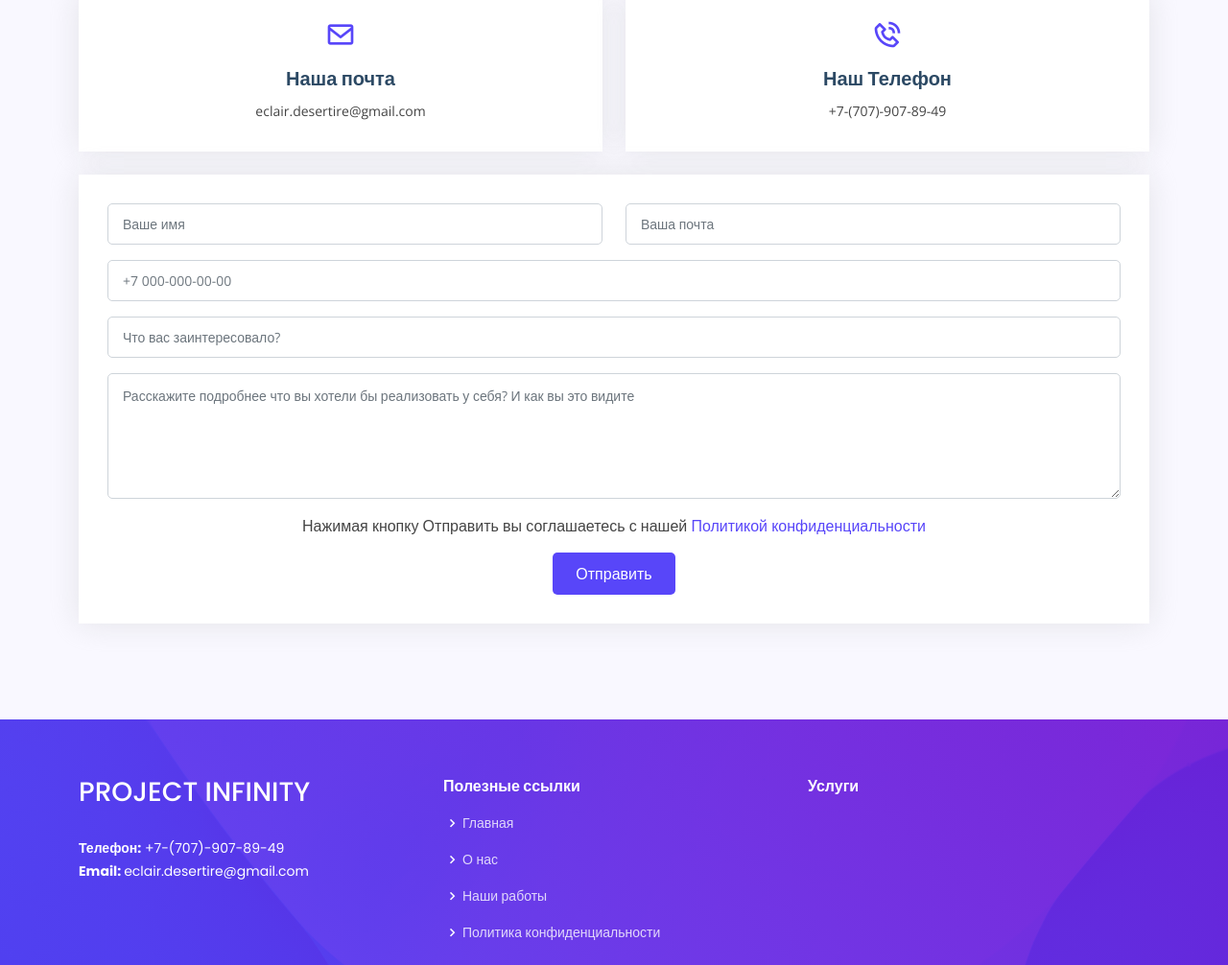
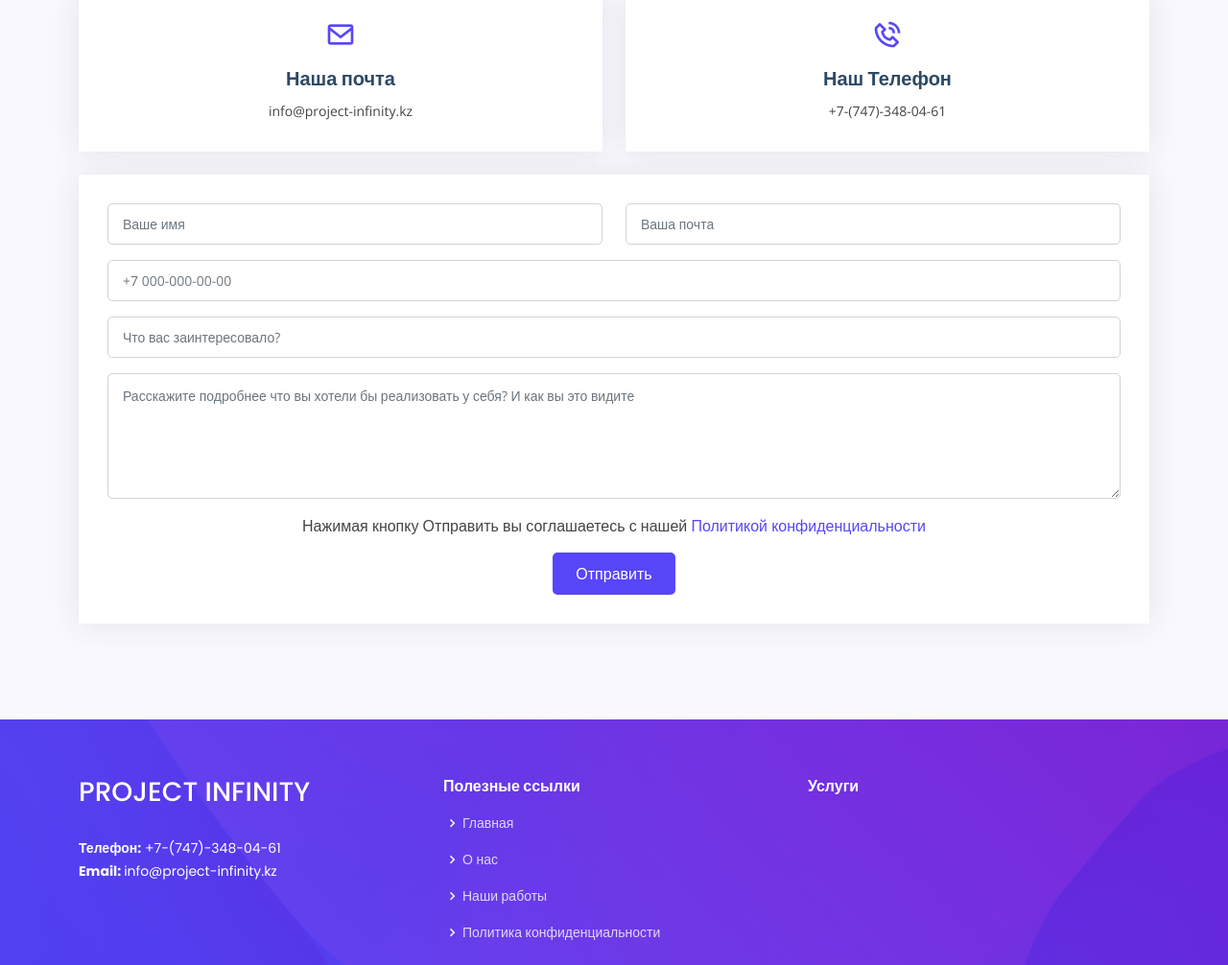
Before and after one commit to eclair-desertire/it-consulting, a Django app: page / in a window 1280 px wide. Shown: the part 3811-4817 px from the top of the page at 96% size. Run offline with Django 4.2, Linux system fonts and the light colour scheme; data that the repository does not hold is empty; parts of the project's set-up code (start-up, migrations or seed data) failed here and were passed over; some libraries are stand-ins or nearby versions.

Commit message:
fixed static

```diff
--- a/content/templates/all_portfolios.html
+++ b/content/templates/all_portfolios.html
@@ -145,8 +145,8 @@
           <div class="col-lg-4 col-md-6 footer-contact">
             <h3>Project Infinity</h3>
             <p>
-              <strong>Телефон:</strong> +7-(707)-907-89-49<br>
-              <strong>Email: </strong> eclair.desertire@gmail.com<br>
+              <strong>Телефон:</strong> +7-(747)-348-04-61<br>
+              <strong>Email: </strong> info@project-infinity.kz<br>
             </p>
           </div>
 
--- a/content/templates/index.html
+++ b/content/templates/index.html
@@ -335,7 +335,7 @@
             <div class="info-box  mb-4">
               <i class="bx bx-envelope"></i>
               <h3>Наша почта</h3>
-              <p>eclair.desertire@gmail.com</p>
+              <p>info@project-infinity.kz</p>
             </div>
           </div>
 
@@ -343,7 +343,7 @@
             <div class="info-box  mb-4">
               <i class="bx bx-phone-call"></i>
               <h3>Наш Телефон</h3>
-              <p> +7-(707)-907-89-49</p>
+              <p> +7-(747)-348-04-61</p>
             </div>
           </div>
 
@@ -399,8 +399,8 @@
           <div class="col-lg-4 col-md-6 footer-contact">
             <h3>Project Infinity</h3>
             <p>
-              <strong>Телефон:</strong> +7-(707)-907-89-49<br>
-              <strong>Email: </strong> eclair.desertire@gmail.com<br>
+              <strong>Телефон:</strong> +7-(747)-348-04-61<br>
+              <strong>Email: </strong> info@project-infinity.kz<br>
             </p>
           </div>
 
--- a/content/templates/portfolio_details.html
+++ b/content/templates/portfolio_details.html
@@ -159,8 +159,8 @@
           <div class="col-lg-4 col-md-6 footer-contact">
             <h3>Project Infinity</h3>
             <p>
-              <strong>Телефон:</strong> +7-(707)-907-89-49<br>
-              <strong>Email: </strong> eclair.desertire@gmail.com<br>
+              <strong>Телефон:</strong> +7-(747)-348-04-61<br>
+              <strong>Email: </strong> info@project-infinity.kz<br>
             </p>
           </div>
 
--- a/content/templates/privacy_policy.html
+++ b/content/templates/privacy_policy.html
@@ -174,7 +174,7 @@
             5.4. Признание недействительными или не имеющими юридической силы одного или нескольких положений настоящей Политики конфиденциальности не влечет за собой недействительности остальных ее положений.
             5.5. Оператор имеет право в любой момент изменять настоящую Политику конфиденциальности (полностью или в части) в одностороннем порядке без предварительного согласования с Пользователем. Все изменения вступают в силу с момента размещения на Сайте Политики конфиденциальности в новой редакции с учетом внесенных изменений.
             5.6. Пользователь обязуется самостоятельно следить за изменениями настоящей Политики конфиденциальности путем ознакомления с актуальной редакцией.
-            5.7. Все предложения или вопросы по настоящей Политике конфиденциальности следует сообщать по электронной почте: eclair.desertire@gmail.com, по телефону: +7 707 907 89 49 или посредством специальной формы для связи на Сайте.
+            5.7. Все предложения или вопросы по настоящей Политике конфиденциальности следует сообщать по электронной почте: info@project-infinity.kz, по телефону: +7 707 907 89 49 или посредством специальной формы для связи на Сайте.
         </div>
       </section>
 
@@ -190,8 +190,8 @@
           <div class="col-lg-4 col-md-6 footer-contact">
             <h3>Project Infinity</h3>
             <p>
-              <strong>Телефон:</strong> +7-(707)-907-89-49<br>
-              <strong>Email: </strong> eclair.desertire@gmail.com<br>
+              <strong>Телефон:</strong> +7-(747)-348-04-61<br>
+              <strong>Email: </strong> info@project-infinity.kz<br>
             </p>
           </div>
 
```
Also changed, not shown: content/templates/all_services.html (+4 -4 lines), content/templates/service_detail.html (+4 -4 lines).
